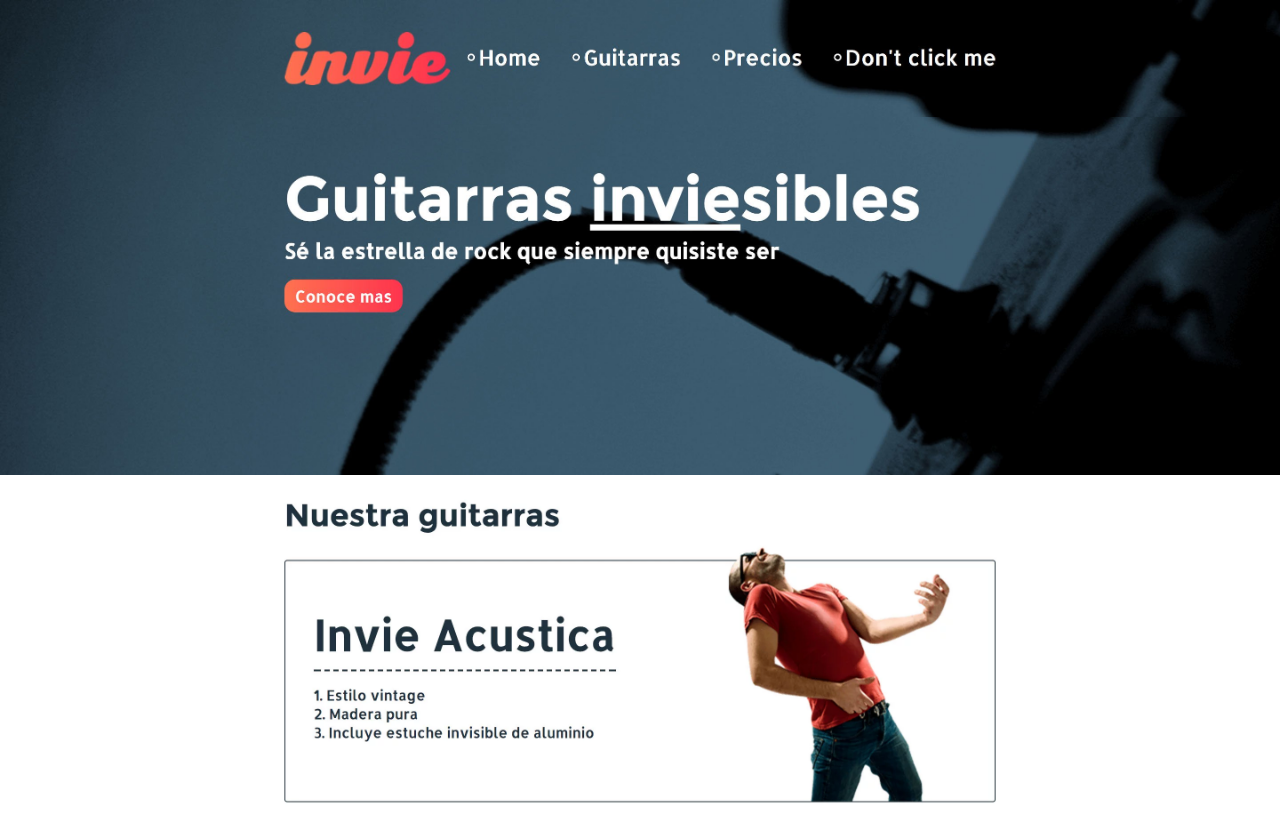
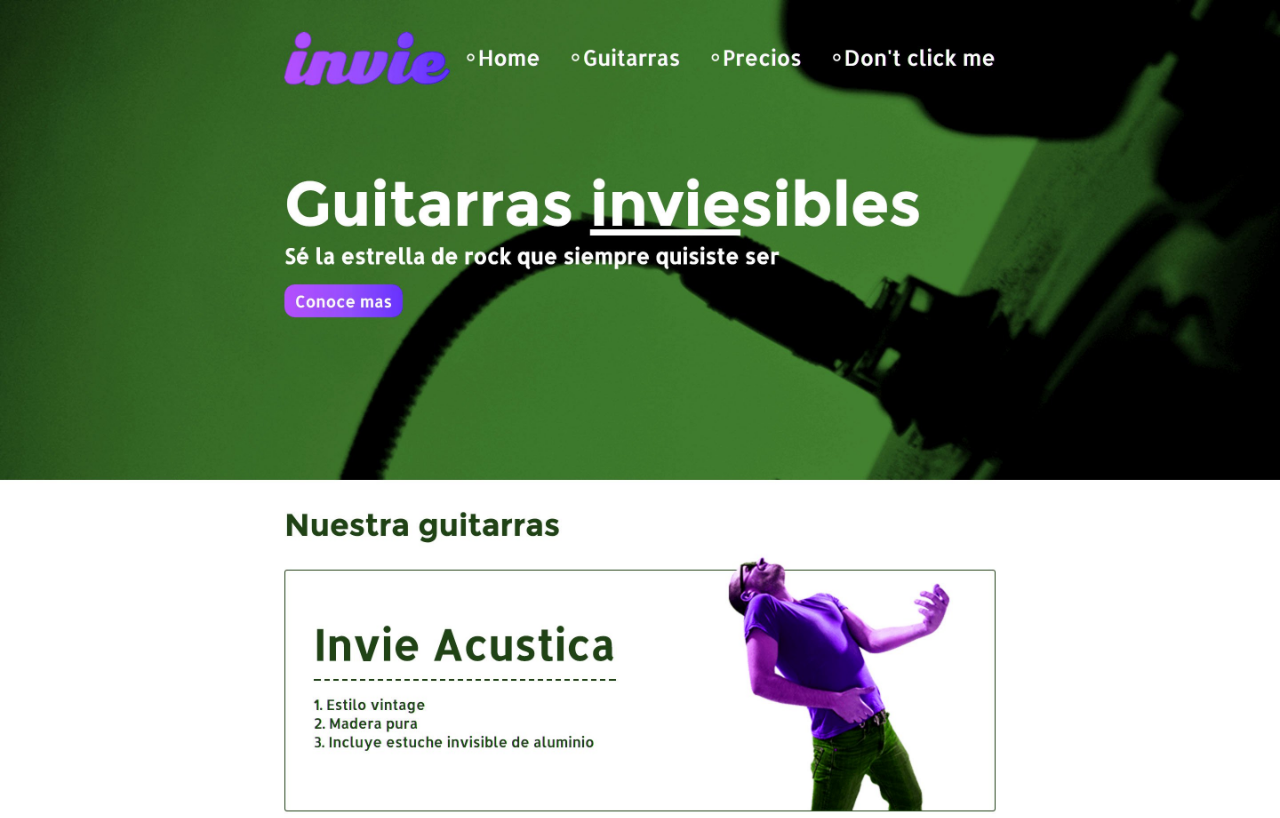
Before and after one commit to Audio10/invie-github, a plain HTML site: page index.html in a window 1280 px wide. Shown: the top 818 px of the page. Drawn offline with Linux system fonts and the light colour scheme.

Commit message:
nueva version de invie - verde

```diff
--- a/index.html
+++ b/index.html
@@ -10,9 +10,7 @@
 </head>
 
 <body>
-    <img src="images/header.jpg" alt="header">
-    <img src="images/hero.jpg" alt="hero">
-    <img src="images/acustica.webp" alt="">
+    <img src="images/nueva-version.jpg" alt="">
 </body>
 
 </html>
```
Also changed, not shown: images/nueva-version.jpg (added).
